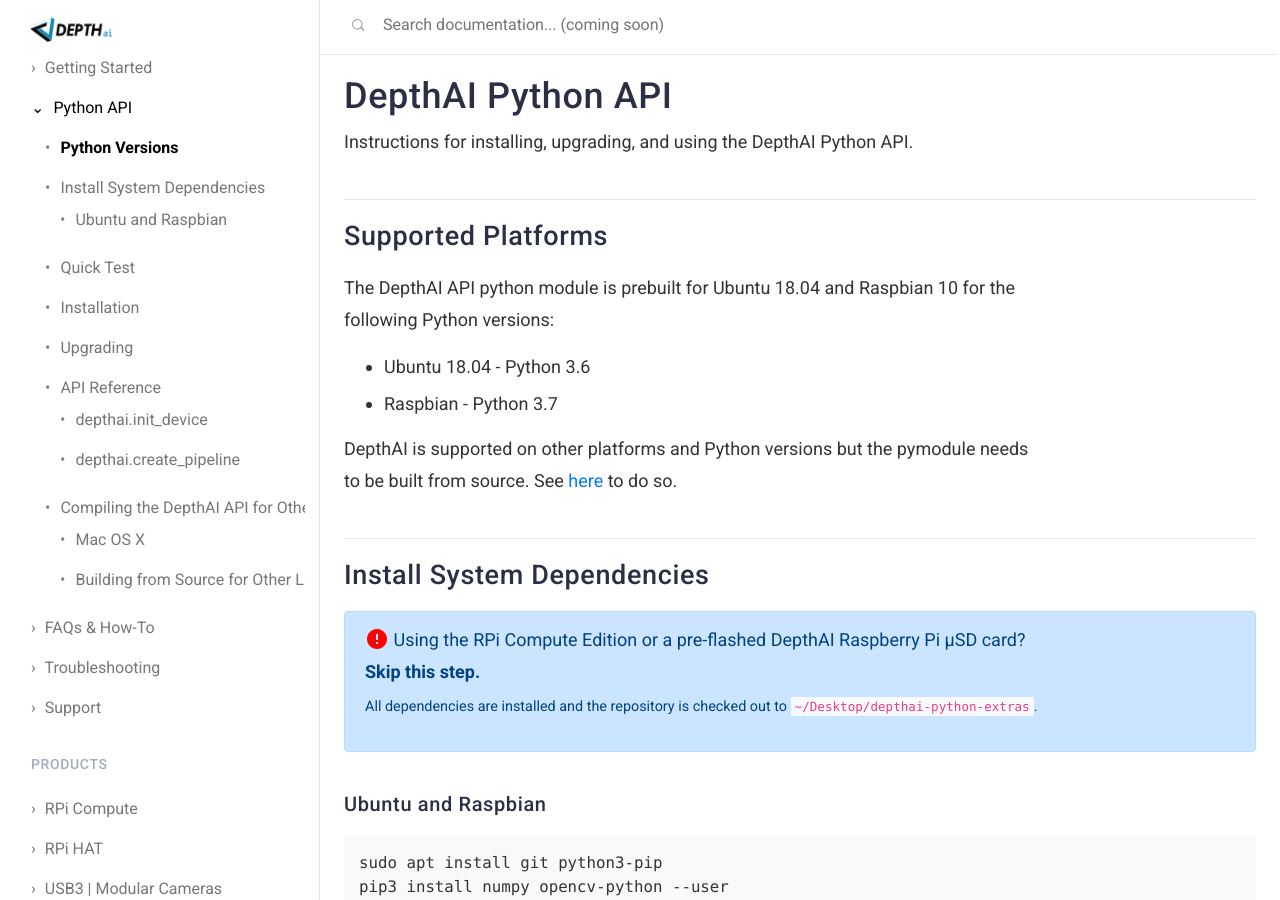
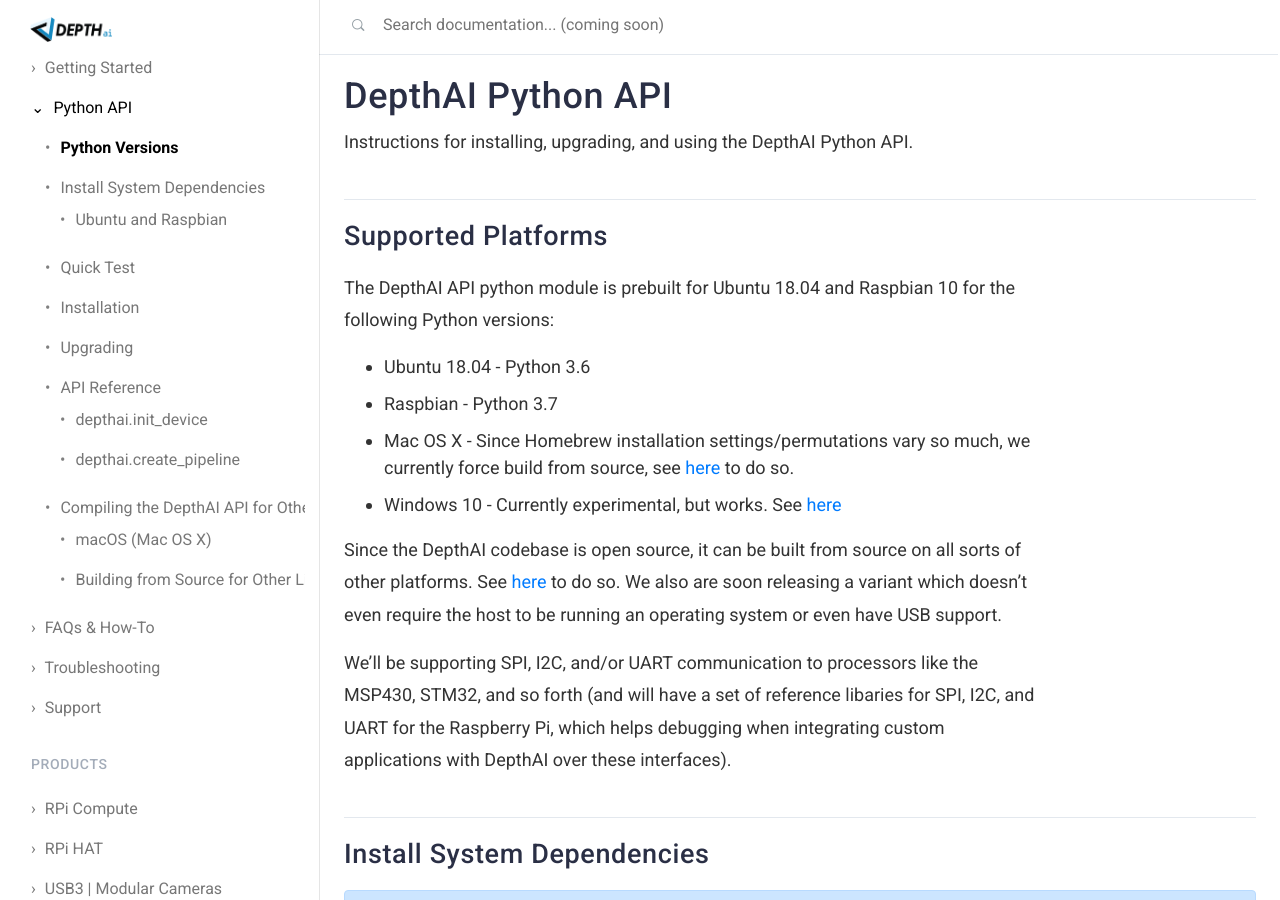
Before and after one commit to luxonis/depthai-docs-website, a Jekyll site: the page built from api.md, in a window 1280 px wide and 900 px high. Built offline with Jekyll 4.4.1, drawn with Linux system fonts in a browser that asks for light colours; nearby versions of some CDN libraries; some of the changed text lies outside the part shown.

Commit message:
Update api.md

```diff
--- a/api.md
+++ b/api.md
@@ -17,8 +17,12 @@
 
 * Ubuntu 18.04 - Python 3.6
 * Raspbian - Python 3.7
+* Mac OS X - Since Homebrew installation settings/permutations vary so much, we currently force build from source, see [here](#macos) to do so.
+* Windows 10 - Currently experimental, but works.  See [here](https://discuss.luxonis.com/d/39-depthai-sneak-peak-into-windows-support)
 
-DepthAI is supported on other platforms and Python versions but the pymodule needs to be built from source.  See [here](#compile_api) to do so.
+Since the DepthAI codebase is open source, it can be built from source on all sorts of other platforms.  See [here](#compile_api) to do so. We also are soon releasing a variant which doesn't even require the host to be running an operating system or even have USB support.
+
+We'll be supporting SPI, I2C, and/or UART communication to processors like the MSP430, STM32, and so forth (and will have a set of reference libaries for SPI, I2C, and UART for the Raspberry Pi, which helps debugging when integrating custom applications with DepthAI over these interfaces).
 
 ## Install System Dependencies
 <div class="alert alert-primary" role="alert">
@@ -157,8 +161,8 @@
 * Other Linux Distros - Check if the Ubuntu pymodule works (by using `ldd` to check for broken dependencies), or compile from source [below](/api#compile_linux).
 
 
-
-### Mac OS X
+{: #macos}
+### macOS (Mac OS X)
 Assuming a stock Mac OS X install, DepthAI can be installed and tested with the following commands, thanks to [HomeBrew](https://brew.sh/).
 
 #### Install HomeBrew
```
